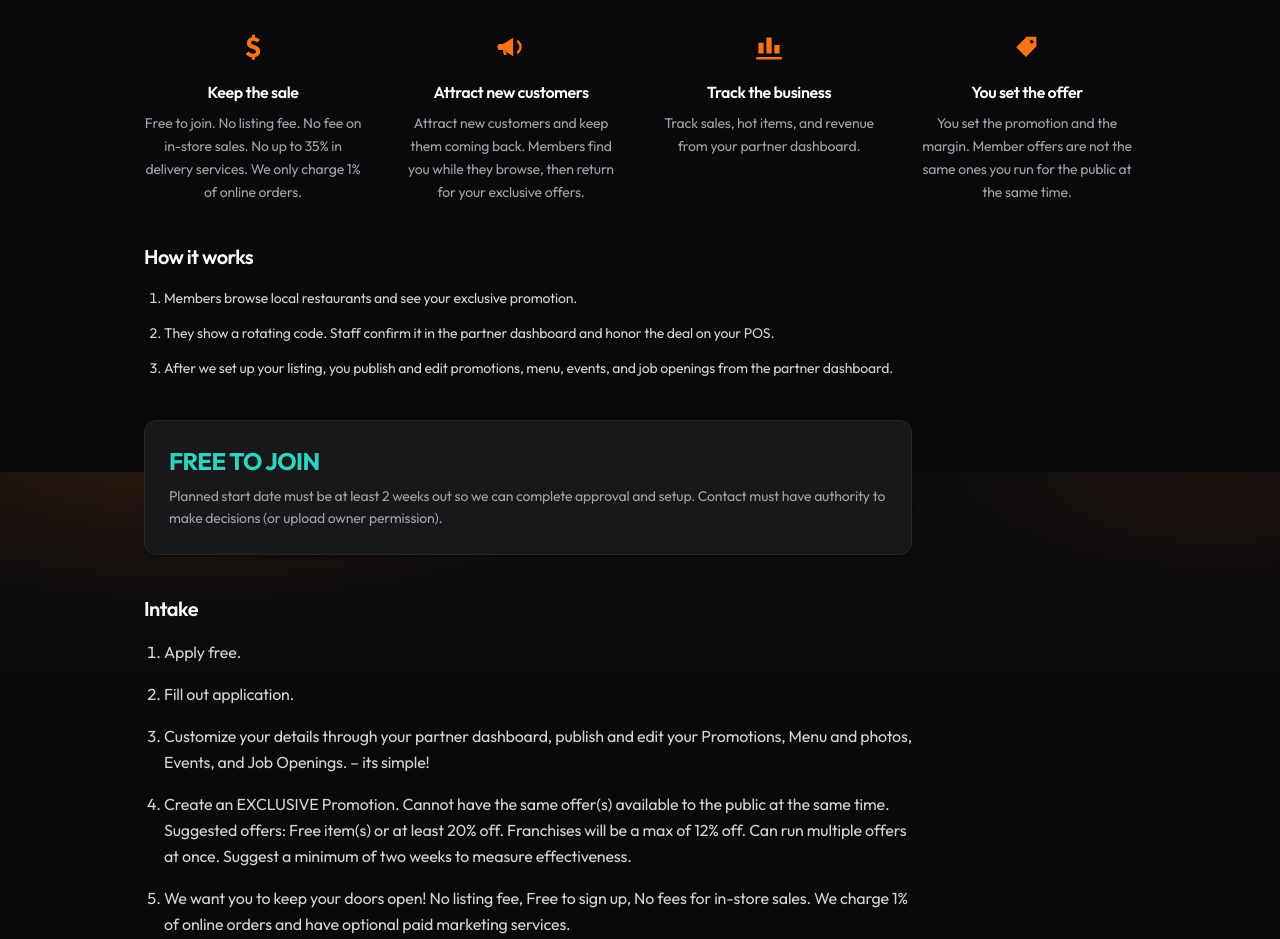
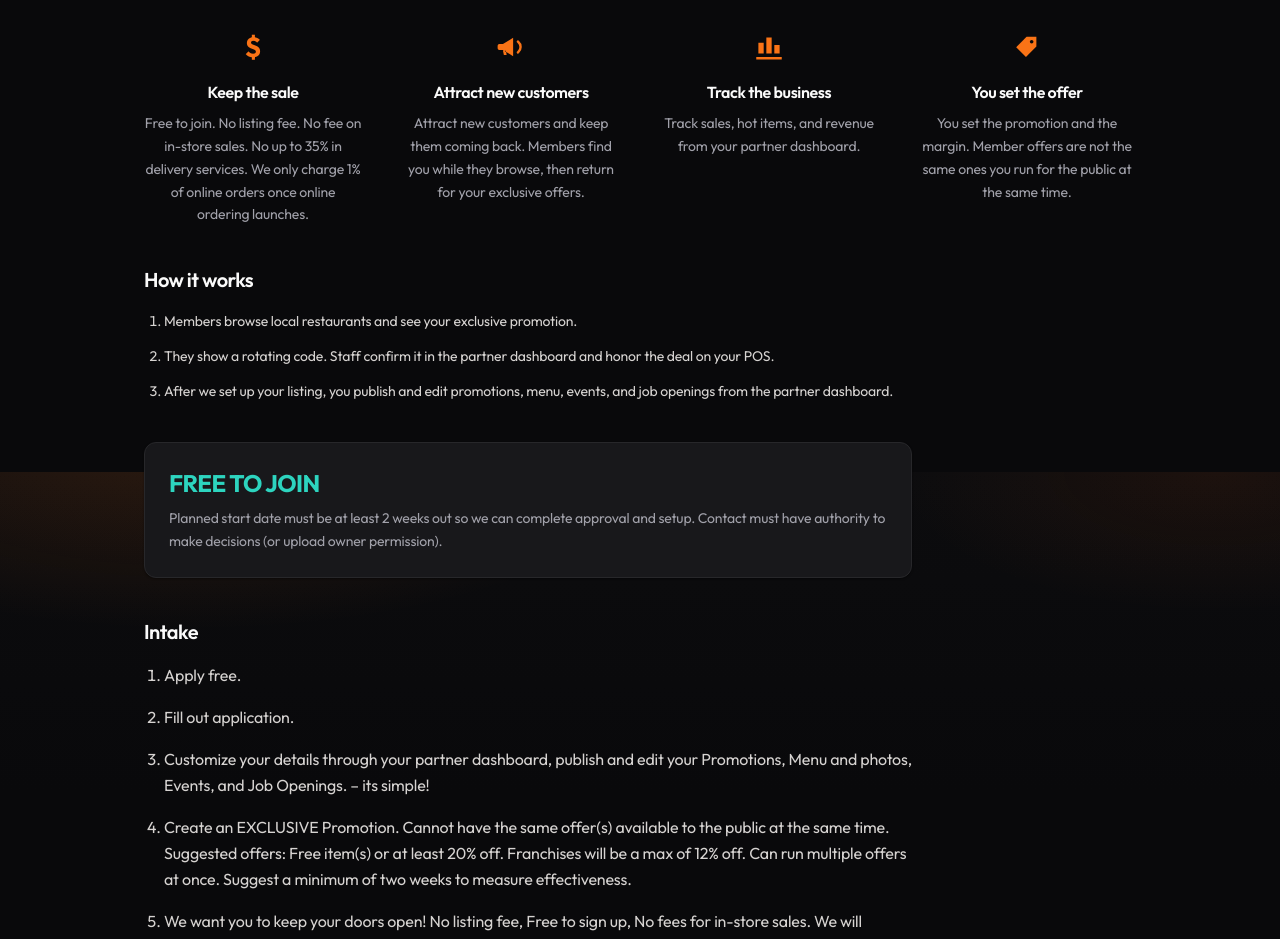
Before and after one commit to 2D-Ramon/gorditopass, a Next.js app: page /for-restaurants in a window 1280 px wide. Shown: the part 328-1267 px from the top of the page. Built offline with nearby package versions, Linux system fonts and the light colour scheme; no server answers.

Commit message:
Fee copy: 1% online-order fee starts when online ordering launches

```diff
--- a/src/app/cart/page.tsx
+++ b/src/app/cart/page.tsx
@@ -72,7 +72,7 @@ export default function CartPage() {
         </div>
         <div className="mt-1 flex justify-between text-sm text-muted">
           <span>Platform fee note</span>
-          <span>1% paid by the restaurant, deducted at checkout</span>
+          <span>1% restaurant fee begins when online ordering launches (preview, no charge)</span>
         </div>
         <div className="mt-3 flex justify-between text-lg font-bold">
           <span>Total</span>
--- a/src/app/for-restaurants/page.tsx
+++ b/src/app/for-restaurants/page.tsx
@@ -20,7 +20,7 @@ export default function ForRestaurantsPage() {
           {
             icon: "dollar",
             title: "Keep the sale",
-            body: "Free to join. No listing fee. No fee on in-store sales. No up to 35% in delivery services. We only charge 1% of online orders.",
+            body: "Free to join. No listing fee. No fee on in-store sales. No up to 35% in delivery services. We only charge 1% of online orders once online ordering launches.",
           },
           {
             icon: "megaphone",
@@ -87,8 +87,9 @@ export default function ForRestaurantsPage() {
         </li>
         <li className="leading-relaxed">
           We want you to keep your doors open! No listing fee, Free to sign
-          up, No fees for in-store sales. We charge 1% of online orders and
-          have optional paid marketing services.
+          up, No fees for in-store sales. We will charge 1% of online orders
+          once online ordering launches, and have optional paid marketing
+          services.
         </li>
       </ol>
 
--- a/src/app/legal/terms/page.tsx
+++ b/src/app/legal/terms/page.tsx
@@ -180,9 +180,10 @@ export default function TermsPage() {
           <h2 className="font-semibold text-white">7. Restaurant partners</h2>
           <p className="mt-2">
             A restaurant is listed only after we approve the application. There
-            is no listing fee. The restaurant pays a 1% fee on orders placed
-            online through {PLATFORM.name}. The fee is deducted automatically
-            at online checkout and paid to {PLATFORM.name} through Stripe.
+            is no listing fee. Once online ordering launches, the restaurant
+            will pay a 1% fee on orders placed online through {PLATFORM.name}.
+            The fee will be deducted automatically at online checkout and paid
+            to {PLATFORM.name} through Stripe.
             In-store redemptions carry no fee. We do not charge a delivery-app
             commission. Franchise offers are
             capped at 12% off.
--- a/src/app/pricing/page.tsx
+++ b/src/app/pricing/page.tsx
@@ -80,7 +80,7 @@ export default function PricingPage() {
         </p>
         <p className="mt-2 text-sm leading-relaxed text-muted">
           No listing fee. No fee on in-store redemptions. 1% of online
-          orders, deducted automatically at checkout. Optional marketing packages
+          orders once online ordering launches. Optional marketing packages
           later. Hands-on onboarding available for a fee by quote.
         </p>
         <Link
```
